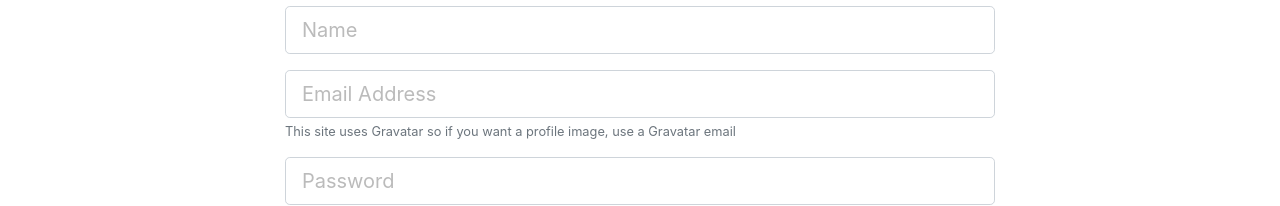
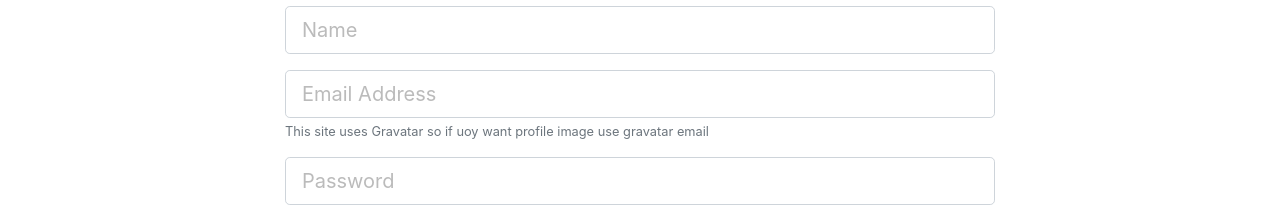
Before and after one commit to MasterKN48/devhub, a React (Create React App) app in the folder client/: page /register in a window 1280 px wide. Shown: the part 195-401 px from the top of the page. Built offline with nearby package versions, Linux system fonts and the light colour scheme.

Commit message:
login-logout

```diff
--- a/client/src/component/auth/Register.js
+++ b/client/src/component/auth/Register.js
@@ -1,9 +1,9 @@
 import React, { Component } from "react";
 import PropTypes from 'prop-types';
 import {withRouter} from 'react-router-dom'; // use to pass router history to authAction
-import classnames from 'classnames';
 import {connect} from 'react-redux';
 import {registerUser} from '../../actions/authAction';
+import TextFieldGroup from '../common/TextFieldGroup.js';
 class Register extends Component {
     constructor(){
         super();
@@ -56,23 +56,38 @@ class Register extends Component {
                 <h1 className="display-4 text-center">Sign Up</h1>
                 <p className="lead text-center">Create your DevHub account</p>
                 <form onSubmit={this.onSubmit}>
-                    <div className="form-group">
-                    <input type="text" value={this.state.name} onChange={this.onChange} className={classnames("form-control form-control-lg",{'is-invalid':errors.name })} placeholder="Name" name="name" />
-                    {errors.name && (<div className="invalid-feedback">{errors.name}</div>)}
-                    </div>
-                    <div className="form-group">
-                    <input type="email" value={this.state.email} onChange={this.onChange} className={classnames("form-control form-control-lg",{'is-invalid':errors.email })} placeholder="Email Address" name="email" />
-                    <small className="form-text text-muted">This site uses Gravatar so if you want a profile image, use a Gravatar email</small>
-                    {errors.email && (<div className="invalid-feedback">{errors.email}</div>)}
-                    </div>
-                    <div className="form-group">
-                    <input type="password" value={this.state.password} onChange={this.onChange} className={classnames("form-control form-control-lg",{'is-invalid':errors.password })} placeholder="Password" name="password" />
-                    {errors.password && (<div className="invalid-feedback">{errors.password}</div>)}
-                    </div>
-                    <div className="form-group">
-                    <input type="password" value={this.state.password2}  onChange={this.onChange} className={classnames( "form-control form-control-lg",{'is-invalid':errors.password2 })} placeholder="Confirm Password" name="password2" />
-                    {errors.password2 && (<div className="invalid-feedback">{errors.password2}</div>)}
-                    </div>
+                    <TextFieldGroup
+                    placeholder="Name"
+                    name="name"
+                    value={this.state.name}
+                    onChange={this.onChange}
+                    errors={errors.name}
+                    />
+                    <TextFieldGroup
+                    placeholder="Email Address"
+                    name="email"
+                    type="email"
+                    info="This site uses Gravatar so if uoy want profile image use gravatar email"
+                    value={this.state.email}
+                    onChange={this.onChange}
+                    errors={errors.email}
+                    />
+                    <TextFieldGroup
+                    placeholder="Password"
+                    name="password"
+                    type="password"
+                    value={this.state.password}
+                    onChange={this.onChange}
+                    errors={errors.password}
+                    />
+                    <TextFieldGroup
+                    placeholder="Confirm Password"
+                    name="password2"
+                    type="password"
+                    value={this.state.password2}
+                    onChange={this.onChange}
+                    errors={errors.password2}
+                    />
                     <input type="submit" className="btn btn-info btn-block mt-4" />
                 </form>
                 </div>
```
